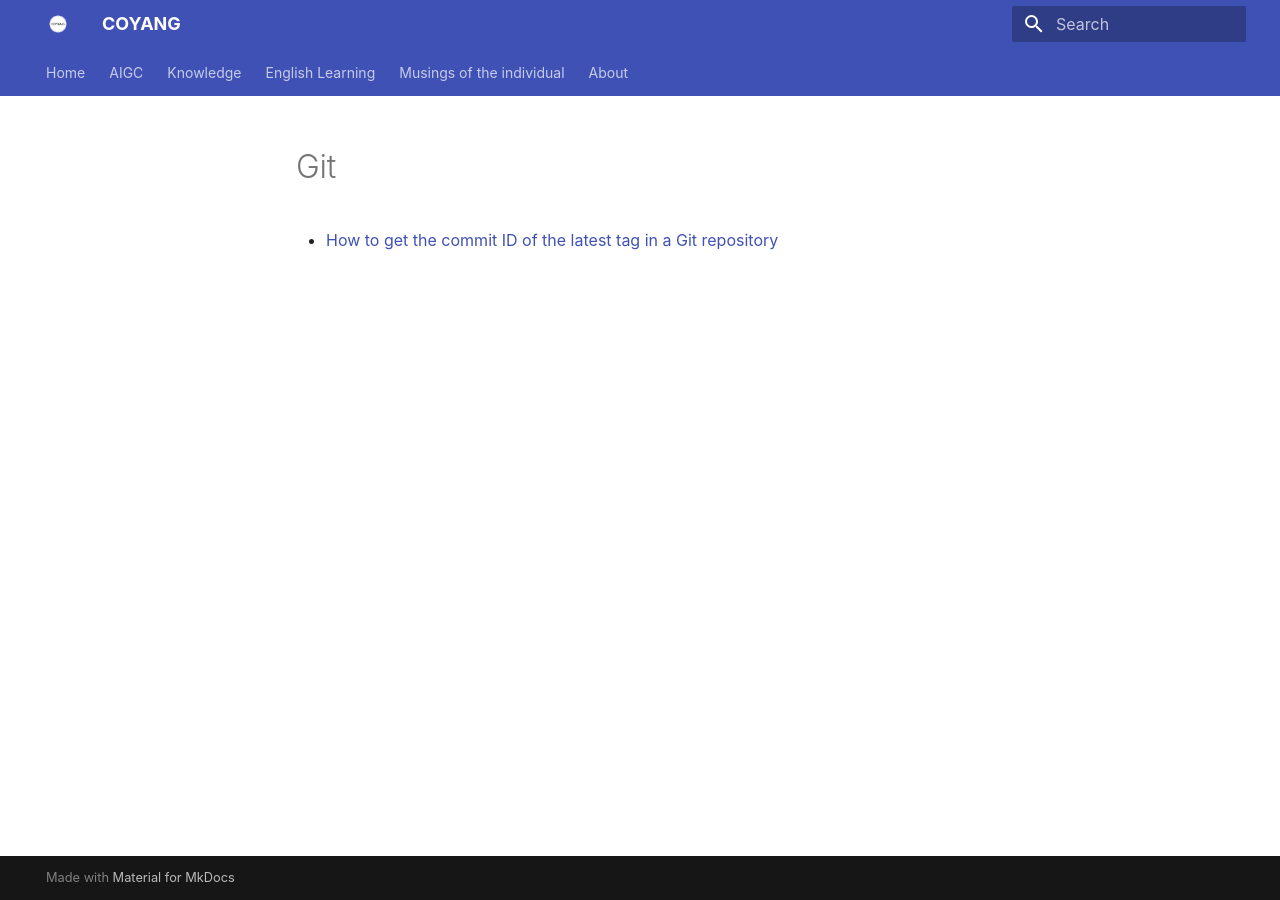
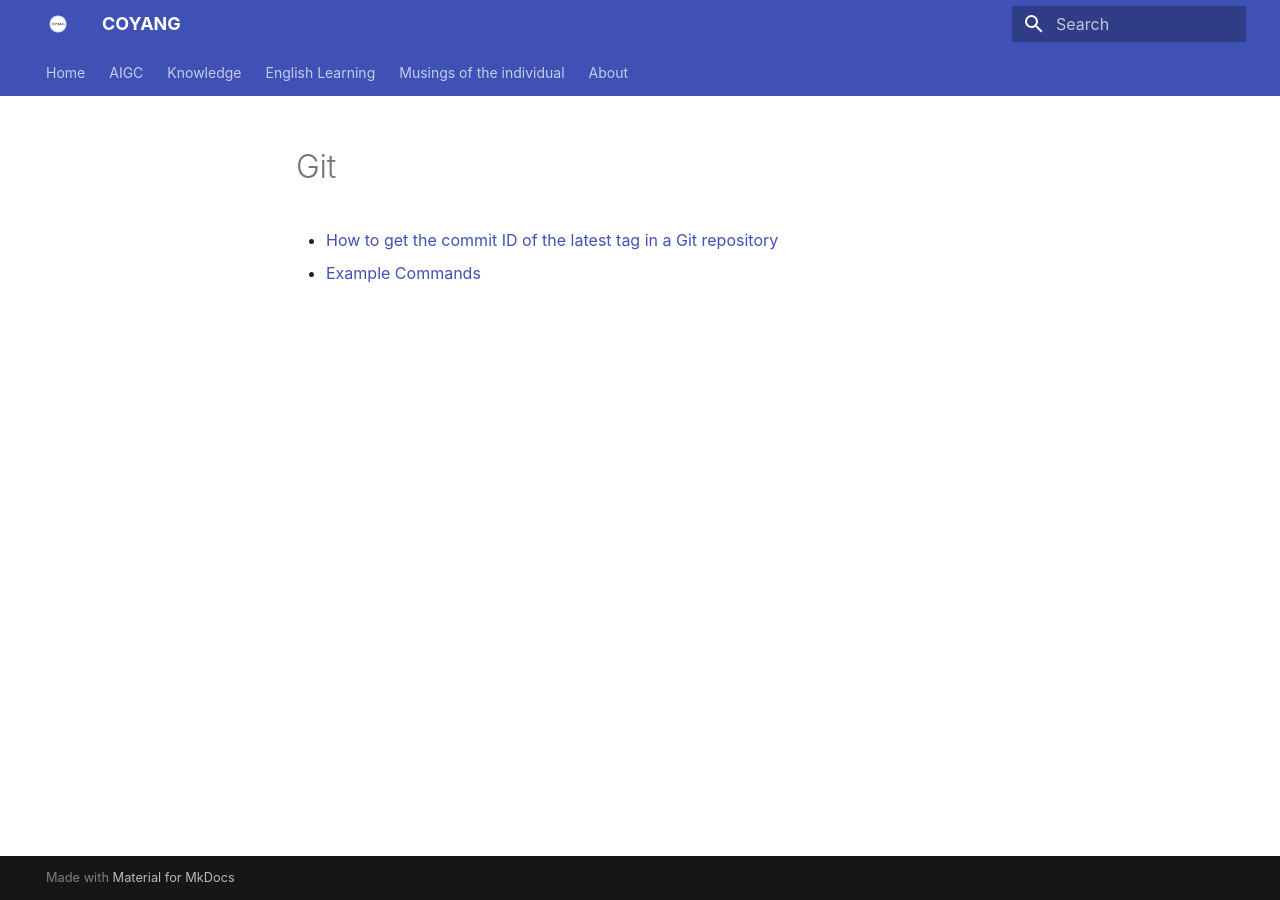
Before and after one commit to coyang/blogs, an MkDocs documentation site: the page built from docs/knowledge/tools/git/index.md, in a window 1280 px wide. Built offline with MkDocs 1.6.1 and Material for MkDocs 9.7.7, drawn with Linux system fonts in a browser that asks for light colours.

Commit message:
Add Example commands

```diff
--- a/docs/knowledge/tools/git/index.md
+++ b/docs/knowledge/tools/git/index.md
@@ -1,3 +1,4 @@
 # Git
 
 - [How to get the commit ID of the latest tag in a Git repository](./how_to_get_latest_git_tag.md)
+- [Example Commands](./example_commands.md)
```
Also changed, not shown: docs/knowledge/tools/git/example_commands.md (added, +1 -0 lines).
